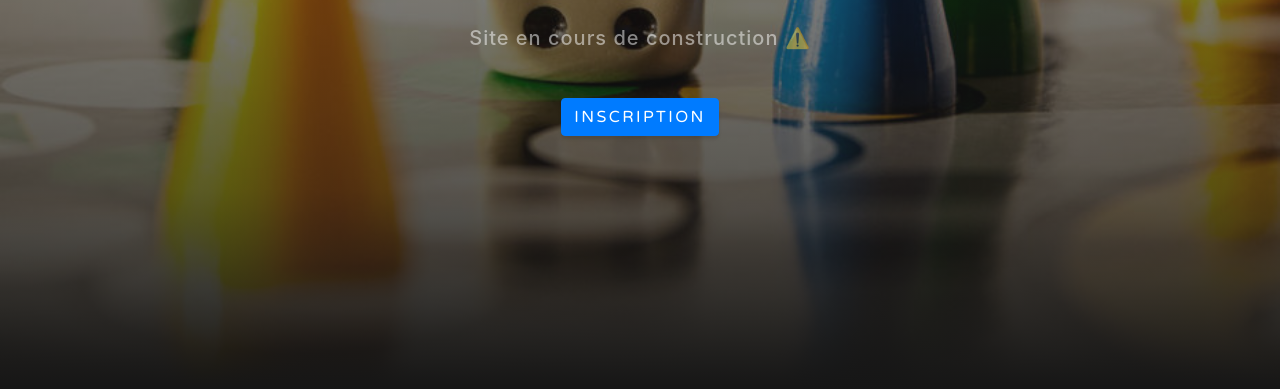
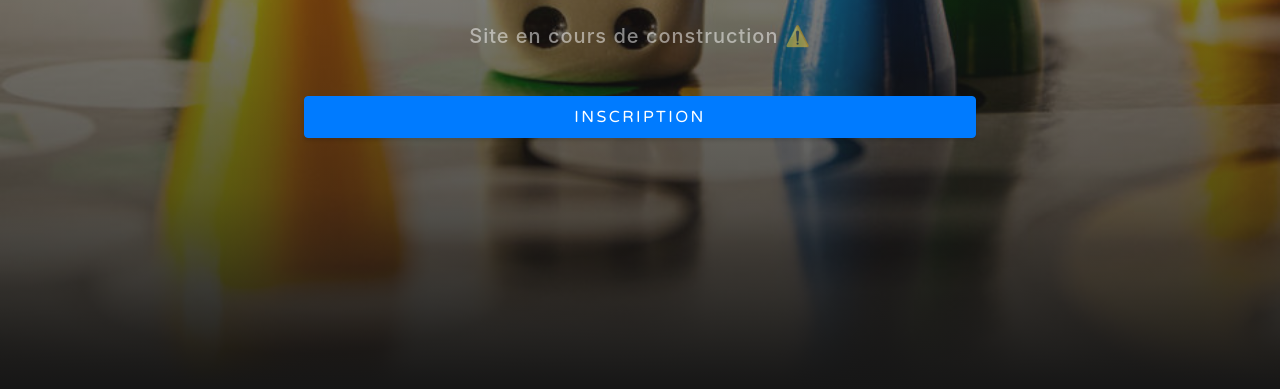
Before and after one commit to AdeleMo/adelemo.github.io, a website with bundled scripts: page index.html in a window 1280 px wide. Shown: the part 411-800 px from the top of the page. Built offline with nearby package versions, Linux system fonts and the light colour scheme.

Commit message:
Update index.html

```diff
--- a/index.html
+++ b/index.html
@@ -57,7 +57,7 @@
         <h1 class="mx-auto my-0 text-uppercase">PartaJeux</h1>
         <h2 class="text-white-50 mx-auto mt-2 mb-5">Louez vos jeux !</h2>
         <h2 class="text-white-50 mx-auto mt-2 mb-5">Site en cours de construction ⚠️</h2>
-        <a class="btn btn-primary js-scroll-trigger" href="newsletter">Inscription</a>
+        <a class="btn btn-primary nav-link js-scroll-trigger" href="newsletter">Inscription</a>
       </div>
     </div>
   </header>
```
